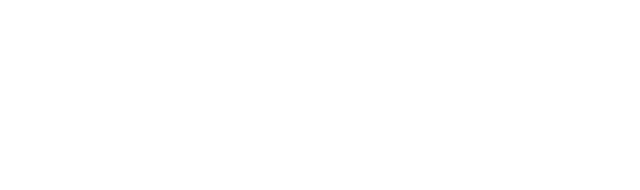
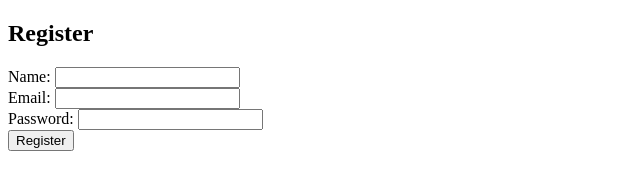
Before and after one commit to KINGKABUGI/Librarymanagementsystem121, a plain HTML site: page public/register.html in a window 1280 px wide. Shown: the whole page, without its empty margins (0-640 px from the left). Drawn offline with Linux system fonts and the light colour scheme.

Commit message:
registration

```diff
--- a/public/register.html
+++ b/public/register.html
@@ -0,0 +1,27 @@
+<!DOCTYPE html>
+<html>
+    <head>
+        <title>Register - Library Management System</title>
+        <link rel="stylesheet" type="text/css" href="css/style.css">
+        </head>
+        <body class="centered">
+        <div class="form-container">
+        <h2>Register</h2>
+        <!-- Registration form -->
+        <form method="POST" action="register.php">
+        <label for="name">Name:</label>
+        <input type="text" id="name" name="name" required><br>
+        <label for="email">Email:</label>
+        <input type="email" id="email" name="email" required><br>
+        <label for="password">Password:</label>
+        <input type="password" id="password" name="password"
+        required><br>
+        <button type="submit">Register</button>
+        </form>
+        <div>
+        <!-- PHP code to display registration message will be added
+        later -->
+        </div>
+    </div>
+</body>
+</html>
```
Also changed, not shown: public/index.html (+1 -1 lines).
